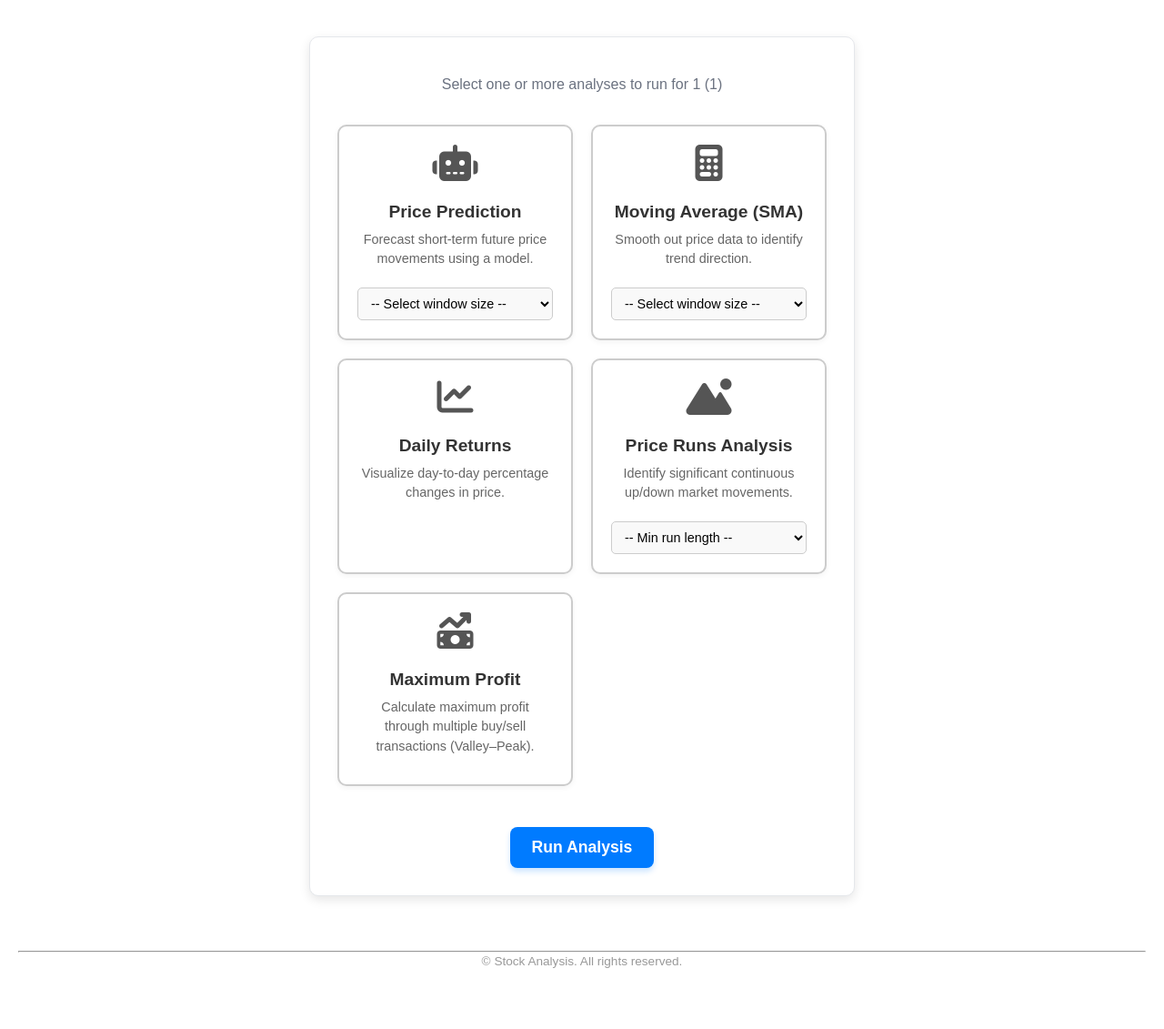
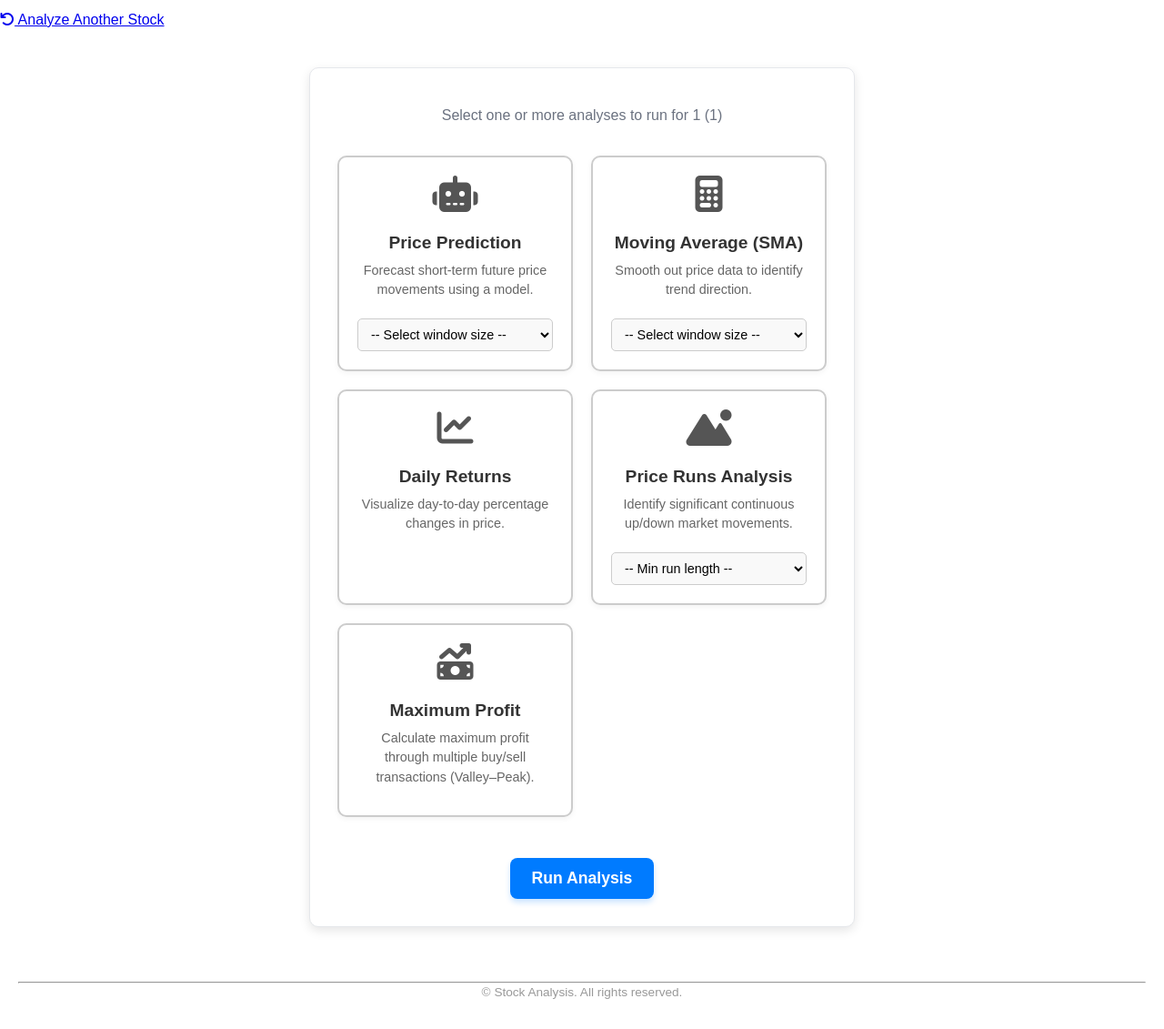
Before and after one commit to Eddamame/P5-4_PythonProject, a Flask app: page /metrics in a window 1280 px wide. Shown: the part 219-1350 px from the top of the page at 91% size. Before the commit the page ends 1283 px from the top, so only its background shows below. Run offline with Flask 3, Linux system fonts and the light colour scheme; the visitor is signed in with stand-in values (Sample User, id 1).

Commit message:
option to change stock without restarting

```diff
--- a/app/templates/metrics.html
+++ b/app/templates/metrics.html
@@ -18,6 +18,14 @@
         <img id="logo" src="{{ url_for('static', filename='images/logo.png') }}" alt="Logo">
         <hr>
     </header>
+
+    <!-- "ANALYZE ANOTHER STOCK" BUTTON -->
+    <div class="max-w-4xl mx-auto my-4 text-center">
+        <a href="/" class="btn-secondary">
+            <i class="fas fa-undo"></i> Analyze Another Stock
+        </a>
+    </div>
+
 
     <div class="card">
         <header class="text-center">
@@ -99,9 +107,11 @@
 
             </div>
 
-            <!-- Submit button -->
-            <div class="form-actions text-center">
-                <button type="submit" class="btn-submit">Run Analysis</button>
+            <!-- Submit button - now the only item in form-actions -->
+            <div class="form-actions text-center mt-8">
+                <button type="submit" class="btn-submit">
+                    Run Analysis
+                </button>
             </div>
         </form>
     </div>
```
